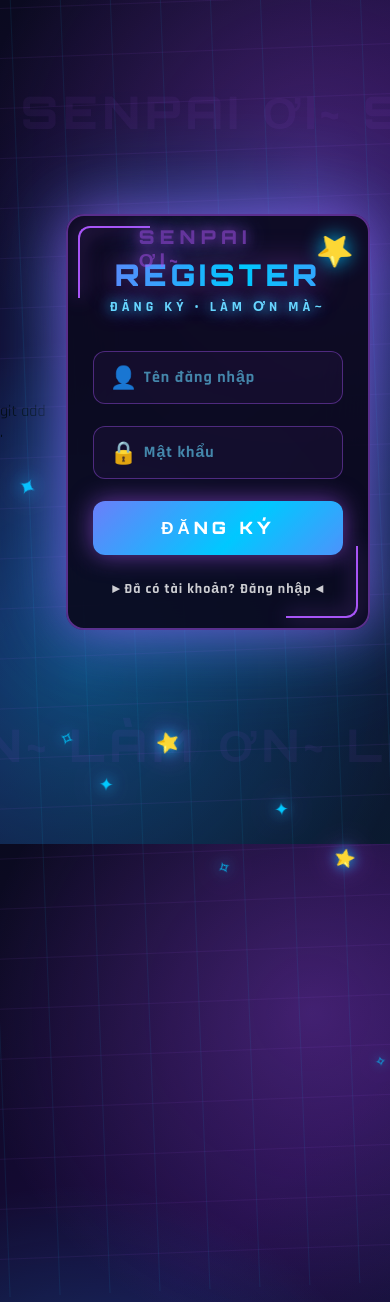
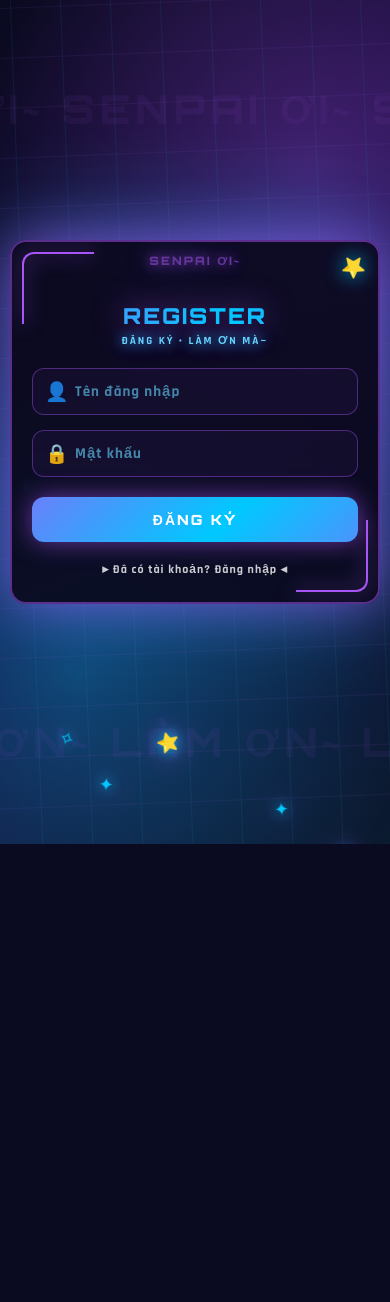
Before and after one commit to Tuanh4iz/flashcard-tuanhai, a Flask app: page /register in a window 390 px wide; the page is wider, and only the part inside the window is pictured. After the commit the page ends 844 px from the top of that part, so only its background shows below. Run offline with Flask 3, Linux system fonts and the light colour scheme.

Commit message:
fix responsive mobile cho login va register

```diff
--- a/templates/register.html
+++ b/templates/register.html
@@ -2,12 +2,16 @@
 <html lang="vi">
 <head>
     <meta charset="UTF-8">
-    <meta name="viewport" content="width=device-width, initial-scale=1.0">git add .
-
+    <meta name="viewport" content="width=device-width, initial-scale=1.0, maximum-scale=1.0, user-scalable=no">
     <title>Đăng ký | Wibu FlashCard</title>
     <link href="https://fonts.googleapis.com/css2?family=Orbitron:wght@500;900&family=Rajdhani:wght@400;700&display=swap" rel="stylesheet">
     <style>
         * { margin: 0; padding: 0; box-sizing: border-box; }
+
+        html, body {
+            width: 100%;
+            min-height: 100%;
+        }
 
         body {
             font-family: 'Rajdhani', sans-serif;
@@ -17,22 +21,27 @@
                 radial-gradient(circle at 20% 80%, rgba(0, 200, 255, 0.3), transparent 45%),
                 linear-gradient(135deg, #0a0a1f 0%, #1a0a3e 50%, #0a1a2f 100%);
             min-height: 100vh;
+            min-height: 100dvh;
             display: flex;
             align-items: center;
             justify-content: center;
-            overflow: hidden;
+            overflow-x: hidden;
+            overflow-y: auto;
             position: relative;
+            padding: 20px 15px;
         }
 
         body::before {
             content: '';
-            position: absolute;
+            position: fixed;
             inset: -50%;
             background-image:
                 linear-gradient(rgba(168, 85, 247, 0.08) 1px, transparent 1px),
                 linear-gradient(90deg, rgba(0, 200, 255, 0.08) 1px, transparent 1px);
             background-size: 50px 50px;
             animation: gridMove 15s linear infinite;
+            pointer-events: none;
+            z-index: 0;
         }
 
         @keyframes gridMove {
@@ -41,13 +50,14 @@
         }
 
         .star {
-            position: absolute;
+            position: fixed;
             color: #00c8ff;
             font-size: 20px;
             pointer-events: none;
             animation: starFloat linear infinite;
             text-shadow: 0 0 15px #00c8ff, 0 0 30px #a855f7;
             user-select: none;
+            z-index: 1;
         }
 
         @keyframes starFloat {
@@ -58,7 +68,7 @@
         }
 
         .jp-scroll {
-            position: absolute;
+            position: fixed;
             font-family: 'Orbitron', sans-serif;
             font-weight: 900;
             font-size: 70px;
@@ -67,6 +77,7 @@
             pointer-events: none;
             user-select: none;
             letter-spacing: 5px;
+            z-index: 1;
         }
 
         .jp-scroll-1 { top: 10%; animation: scrollLeft 20s linear infinite; }
@@ -88,12 +99,13 @@
             z-index: 10;
             width: 100%;
             max-width: 440px;
-            padding: 20px;
+            margin: auto;
         }
 
         .card {
             background: rgba(10, 10, 30, 0.9);
             backdrop-filter: blur(25px);
+            -webkit-backdrop-filter: blur(25px);
             border: 2px solid rgba(168, 85, 247, 0.5);
             border-radius: 24px;
             padding: 50px 40px 40px;
@@ -110,54 +122,21 @@
             from { box-shadow: 0 0 40px rgba(168, 85, 247, 0.4), 0 0 80px rgba(0, 200, 255, 0.3); }
             to { box-shadow: 0 0 60px rgba(168, 85, 247, 0.7), 0 0 120px rgba(0, 200, 255, 0.5); }
         }
-/* Thêm vào cuối phần <style> */
-@media (max-width: 480px) {
-    .card {
-        padding: 40px 25px 30px;
-        border-radius: 18px;
-    }
-    .title {
-        font-size: 26px;
-    }
-    .subtitle {
-        font-size: 12px;
-        letter-spacing: 3px;
-    }
-    .input-group input {
-        padding: 13px 15px 13px 42px;
-        font-size: 15px;
-    }
-    .input-group .icon {
-        left: 14px;
-        font-size: 17px;
-    }
-    .btn {
-        padding: 14px;
-        font-size: 15px;
-        letter-spacing: 2px;
-    }
-    .jp-scroll {
-        font-size: 45px;
-    }
-    .yamete, .senpai {
-        font-size: 16px;
-        letter-spacing: 4px;
-    }
-}
-        /* Chữ SENPAI ƠI nhấp nháy */
+
         .senpai {
             position: absolute;
-            top: 10px;
+            top: 12px;
             left: 50%;
             transform: translateX(-50%);
             font-family: 'Orbitron', sans-serif;
             font-weight: 900;
-            font-size: 18px;
+            font-size: 16px;
             color: #a855f7;
             text-shadow: 0 0 10px #a855f7, 0 0 20px #a855f7, 0 0 40px #00c8ff;
             animation: senpaiBlink 1s infinite;
-            letter-spacing: 5px;
+            letter-spacing: 4px;
             z-index: 5;
+            white-space: nowrap;
         }
 
         @keyframes senpaiBlink {
@@ -167,11 +146,12 @@
 
         .starbeat {
             position: absolute;
-            top: 15px;
-            right: 15px;
-            font-size: 30px;
+            top: 12px;
+            right: 12px;
+            font-size: 26px;
             animation: starbeat 1.2s infinite;
             filter: drop-shadow(0 0 10px #00c8ff);
+            z-index: 5;
         }
 
         @keyframes starbeat {
@@ -193,6 +173,7 @@
             background-clip: text;
             text-transform: uppercase;
             letter-spacing: 4px;
+            margin-top: 15px;
             margin-bottom: 5px;
             animation: gradientShift 3s linear infinite;
             filter: drop-shadow(0 0 15px rgba(168, 85, 247, 0.6));
@@ -208,7 +189,7 @@
             font-family: 'Rajdhani', sans-serif;
             font-size: 14px;
             letter-spacing: 4px;
-            margin-bottom: 35px;
+            margin-bottom: 30px;
             font-weight: 700;
             animation: subtitleGlow 2s ease-in-out infinite alternate;
         }
@@ -220,7 +201,7 @@
 
         .input-group {
             position: relative;
-            margin-bottom: 22px;
+            margin-bottom: 20px;
         }
 
         .input-group input {
@@ -242,7 +223,6 @@
             border-color: #00c8ff;
             box-shadow: 0 0 25px rgba(0, 200, 255, 0.7), inset 0 0 15px rgba(0, 200, 255, 0.15);
             background: rgba(0, 200, 255, 0.1);
-            transform: scale(1.02);
         }
 
         .input-group input::placeholder {
@@ -283,6 +263,7 @@
             transition: all 0.3s ease;
             box-shadow: 0 0 25px rgba(168, 85, 247, 0.6);
             animation: btnGradient 3s linear infinite;
+            margin-top: 5px;
         }
 
         @keyframes btnGradient {
@@ -292,13 +273,6 @@
         .btn:hover {
             transform: translateY(-3px) scale(1.02);
             box-shadow: 0 0 40px rgba(168, 85, 247, 1), 0 0 80px rgba(0, 200, 255, 0.7);
-            animation: btnShake 0.3s infinite;
-        }
-
-        @keyframes btnShake {
-            0%, 100% { transform: translateY(-3px) scale(1.02) rotate(0deg); }
-            25% { transform: translateY(-3px) scale(1.02) rotate(-1deg); }
-            75% { transform: translateY(-3px) scale(1.02) rotate(1deg); }
         }
 
         .btn::before {
@@ -369,6 +343,107 @@
             border-left: none; border-top: none;
             border-radius: 0 0 12px 0;
         }
+
+        /* ===== RESPONSIVE MOBILE ===== */
+        @media (max-width: 768px) {
+            body {
+                padding: 15px;
+                align-items: center;
+            }
+
+            .container {
+                max-width: 100%;
+            }
+
+            .card {
+                padding: 48px 25px 30px;
+                border-radius: 20px;
+            }
+
+            .title {
+                font-size: 26px;
+                letter-spacing: 3px;
+            }
+
+            .subtitle {
+                font-size: 13px;
+                letter-spacing: 3px;
+                margin-bottom: 25px;
+            }
+
+            .jp-scroll {
+                font-size: 50px;
+            }
+
+            .senpai {
+                font-size: 13px;
+                letter-spacing: 3px;
+            }
+
+            .starbeat {
+                font-size: 22px;
+            }
+        }
+
+        @media (max-width: 400px) {
+            body {
+                padding: 10px;
+            }
+
+            .card {
+                padding: 45px 20px 25px;
+                border-radius: 16px;
+            }
+
+            .title {
+                font-size: 22px;
+                letter-spacing: 2px;
+            }
+
+            .subtitle {
+                font-size: 11px;
+                letter-spacing: 2px;
+                margin-bottom: 20px;
+            }
+
+            .input-group {
+                margin-bottom: 15px;
+            }
+
+            .input-group input {
+                padding: 13px 15px 13px 42px;
+                font-size: 15px;
+            }
+
+            .input-group .icon {
+                left: 14px;
+                font-size: 17px;
+            }
+
+            .btn {
+                padding: 14px;
+                font-size: 14px;
+                letter-spacing: 2px;
+            }
+
+            .link {
+                font-size: 12px;
+                margin-top: 20px;
+            }
+
+            .jp-scroll {
+                font-size: 40px;
+            }
+
+            .senpai {
+                font-size: 11px;
+                letter-spacing: 2px;
+            }
+
+            .starbeat {
+                font-size: 20px;
+            }
+        }
     </style>
 </head>
 <body>
```
Also changed, not shown: templates/login.html (+133 -59 lines).
